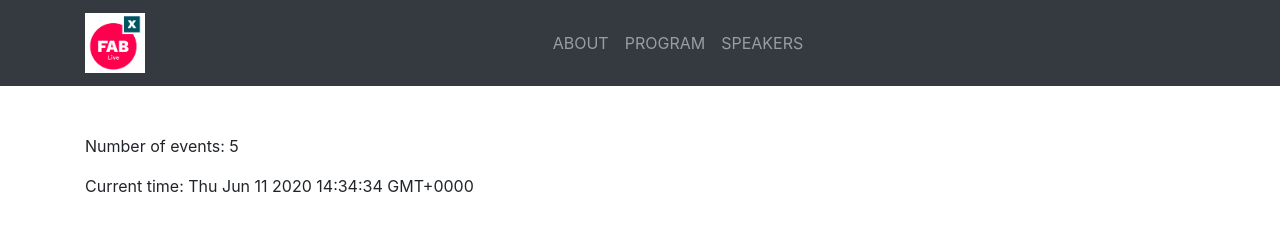
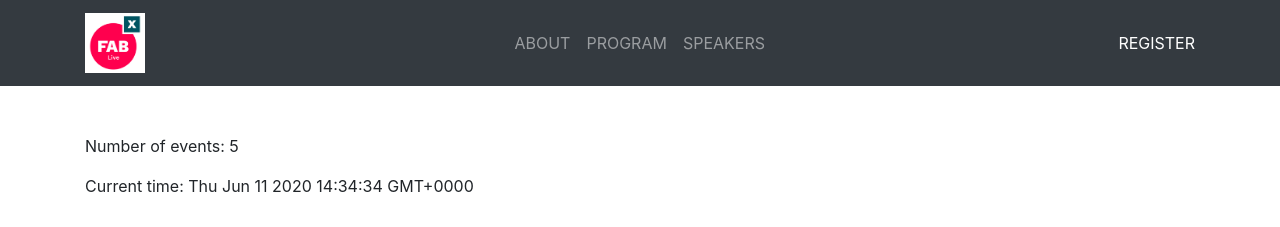
Before and after one commit to fabfoundation/fabxlive2020, a Jekyll site: the page built from index.html, in a window 1280 px wide. Shown: the top 227 px of the page. Built offline with Jekyll 4.4.1, drawn with Linux system fonts in a browser that asks for light colours; nearby versions of some CDN libraries.

Commit message:
Add register link in nav

```diff
--- a/_includes/nav.html
+++ b/_includes/nav.html
@@ -11,8 +11,8 @@
       <span class="navbar-toggler-icon"></span>
     </button>
 
-    <div class="collapse navbar-collapse justify-content-center text-uppercase" id="navbarSupportedContent">
-      <ul class="navbar-nav">
+    <div class="collapse navbar-collapse justify-content-between text-uppercase" id="navbarSupportedContent">
+      <ul class="navbar-nav w-100 justify-content-center">
         {%- if page_paths -%}
         {%- for path in page_paths -%}
         <li class="nav-item">
@@ -24,6 +24,7 @@
         {%- endfor -%}
         {%- endif -%}
       </ul>
+      <a class="text-white" href="#">REGISTER</a>
     </div>
   </div>
 </nav>
```
